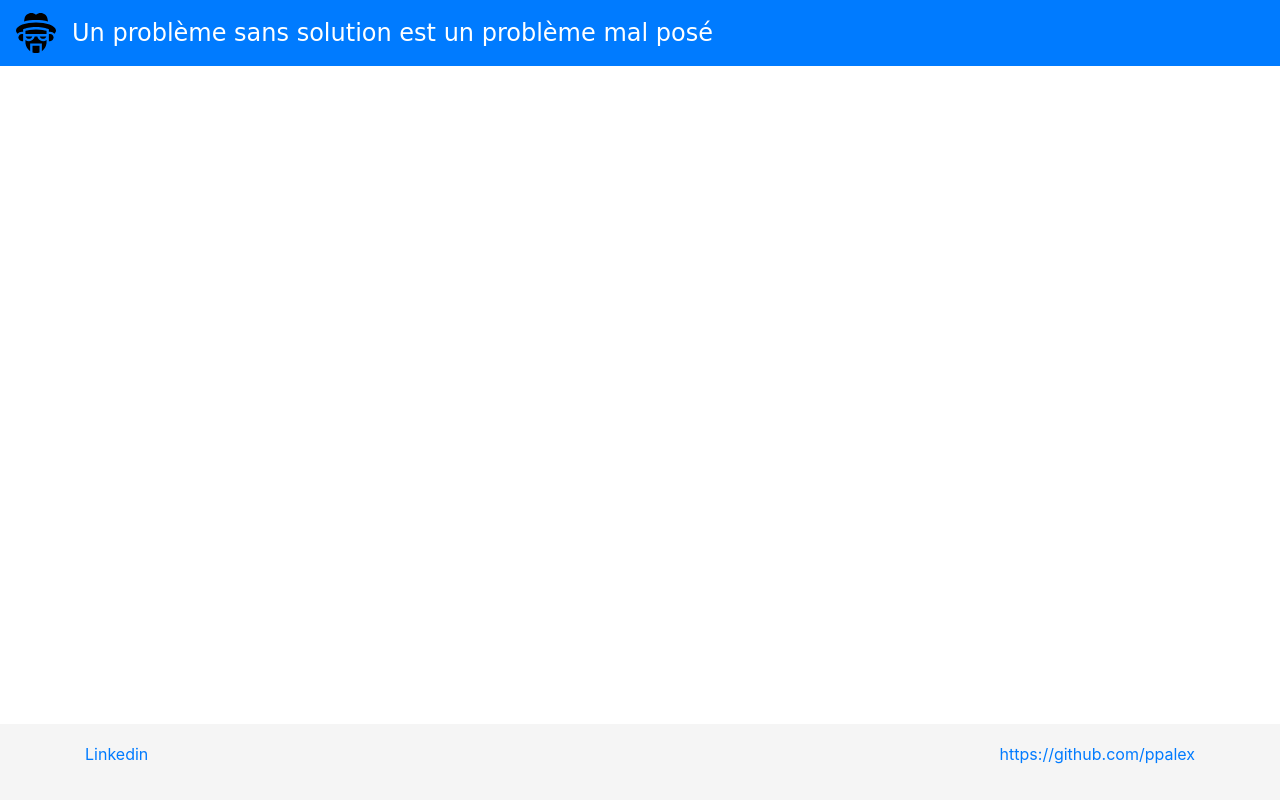
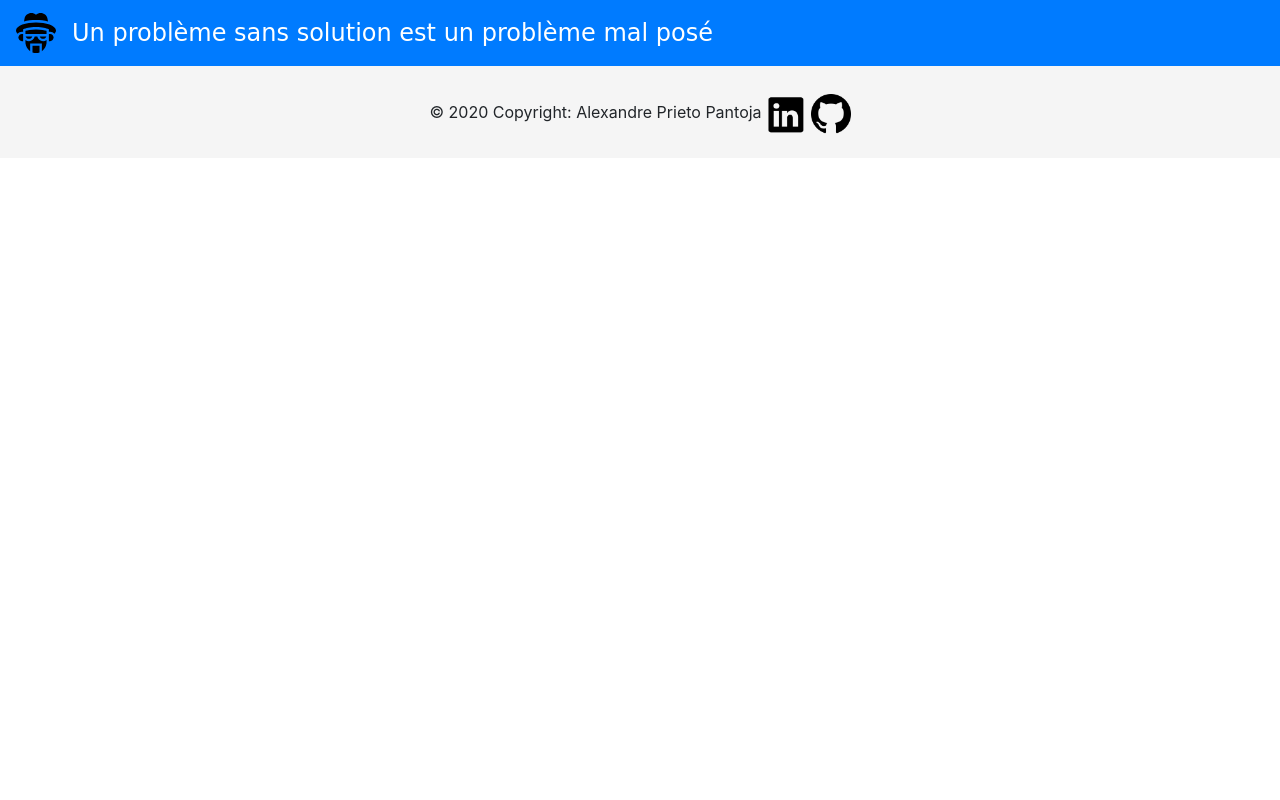
Before and after one commit to ppalex/projet_7_grandpy_bot, a Flask app: template flaskr/templates/base.html in a window 1280 px wide. Run offline with Flask 2, Linux system fonts and the light colour scheme; the template is opened without the code that fills it, so the values that code supplies are empty; some libraries are stand-ins or nearby versions.

Commit message:
adapt footer

```diff
--- a/flaskr/static/style.css
+++ b/flaskr/static/style.css
@@ -20,9 +20,8 @@ html {
   }
 
 
-
   .footer {
-    position: absolute;
+    position: relative;
     bottom: 0;
     width: 100%;
     height: auto; /* Set the fixed height of the footer here */
--- a/flaskr/templates/base.html
+++ b/flaskr/templates/base.html
@@ -30,27 +30,28 @@
 
 </body>
 
+<!-- Footer -->
 <footer class="footer">
-    <div class="container">
-        <p class="float-right">
-            <a href="https://github.com/ppalex">https://github.com/ppalex</a>
-        </p>
-        <p class="float-left">
-            <a href="https://www.linkedin.com/in/alexandre-prieto-pantoja-735404b6/">Linkedin</a>
-        </p>
+  <div class="footer-copyright text-center py-3">
+    © 2020 Copyright: Alexandre Prieto Pantoja
+    <a class="link-ic" href="https://www.linkedin.com/in/alexandre-prieto-pantoja-735404b6/">
+      <img src="../static/images/linkedin.png" alt="" style="width:40px;">
+    </a>
+     <!-- Github -->
+     <a class="github-ic">
+      <img src="../static/images/github.png" alt="https://github.com/ppalex" style="width:40px;">
+    </a>
   </div>
+
+
 </footer>
 
-
 <script src="https://code.jquery.com/jquery-3.5.1.slim.min.js"
-    integrity="sha384-DfXdz2htPH0lsSSs5nCTpuj/zy4C+OGpamoFVy38MVBnE+IbbVYUew+OrCXaRkfj"
-    crossorigin="anonymous"></script>
+  integrity="sha384-DfXdz2htPH0lsSSs5nCTpuj/zy4C+OGpamoFVy38MVBnE+IbbVYUew+OrCXaRkfj" crossorigin="anonymous"></script>
 <script src="https://cdn.jsdelivr.net/npm/popper.js@1.16.0/dist/umd/popper.min.js"
-    integrity="sha384-Q6E9RHvbIyZFJoft+2mJbHaEWldlvI9IOYy5n3zV9zzTtmI3UksdQRVvoxMfooAo"
-    crossorigin="anonymous"></script>
+  integrity="sha384-Q6E9RHvbIyZFJoft+2mJbHaEWldlvI9IOYy5n3zV9zzTtmI3UksdQRVvoxMfooAo" crossorigin="anonymous"></script>
 <script src="https://stackpath.bootstrapcdn.com/bootstrap/4.5.0/js/bootstrap.min.js"
-    integrity="sha384-OgVRvuATP1z7JjHLkuOU7Xw704+h835Lr+6QL9UvYjZE3Ipu6Tp75j7Bh/kR0JKI"
-    crossorigin="anonymous"></script>
+  integrity="sha384-OgVRvuATP1z7JjHLkuOU7Xw704+h835Lr+6QL9UvYjZE3Ipu6Tp75j7Bh/kR0JKI" crossorigin="anonymous"></script>
 <script src="https://maps.googleapis.com/maps/api/js?key=AIzaSyA-McM-pGC4QdJMueAwaUb6JufPAQvsC58"></script>
 
 <script type="module" src="../static/index.js"></script>
```
Also changed, not shown: flaskr/static/images/github.png (added), flaskr/static/images/linkedin.png (added). Lines whose indentation alone changed are shown as unchanged.
